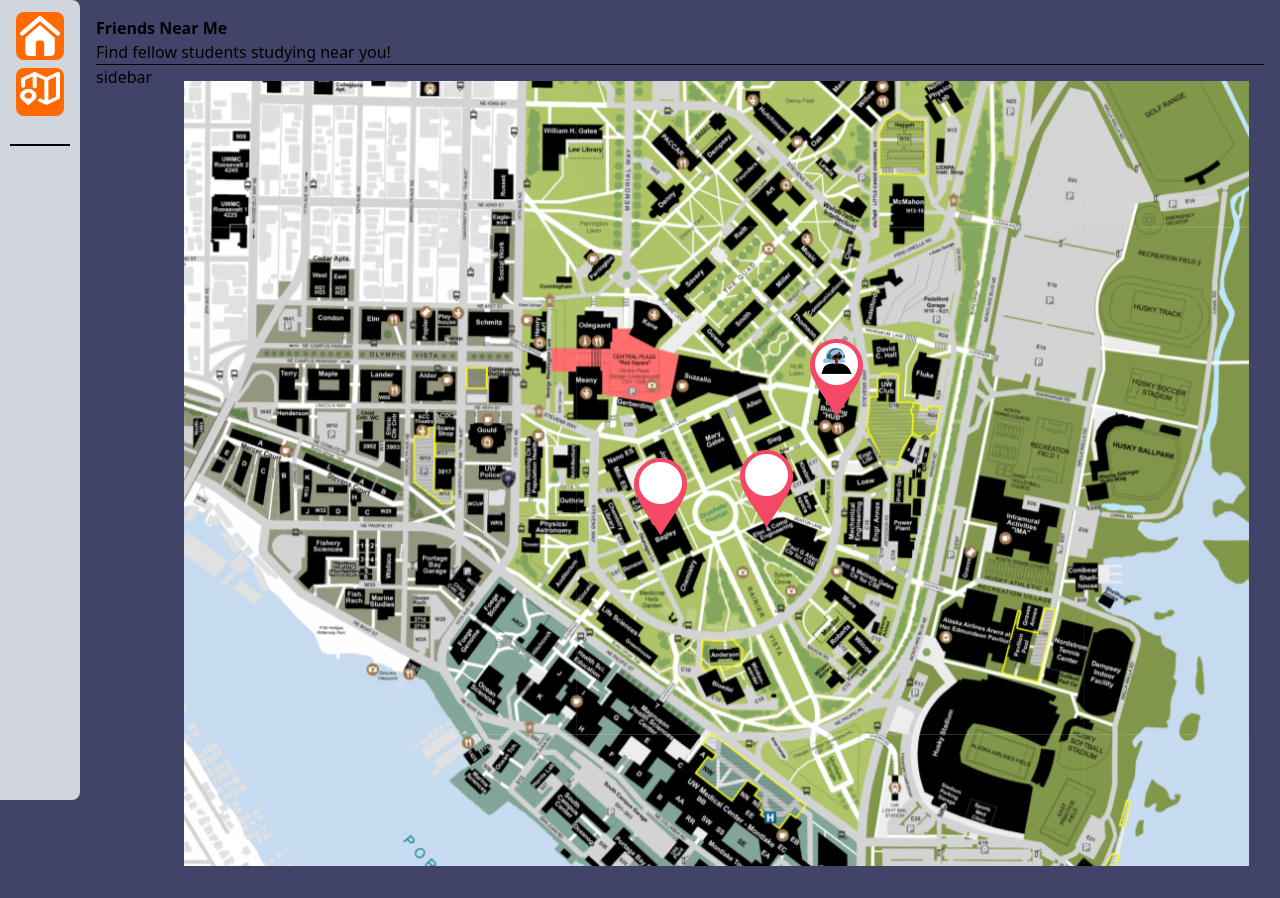
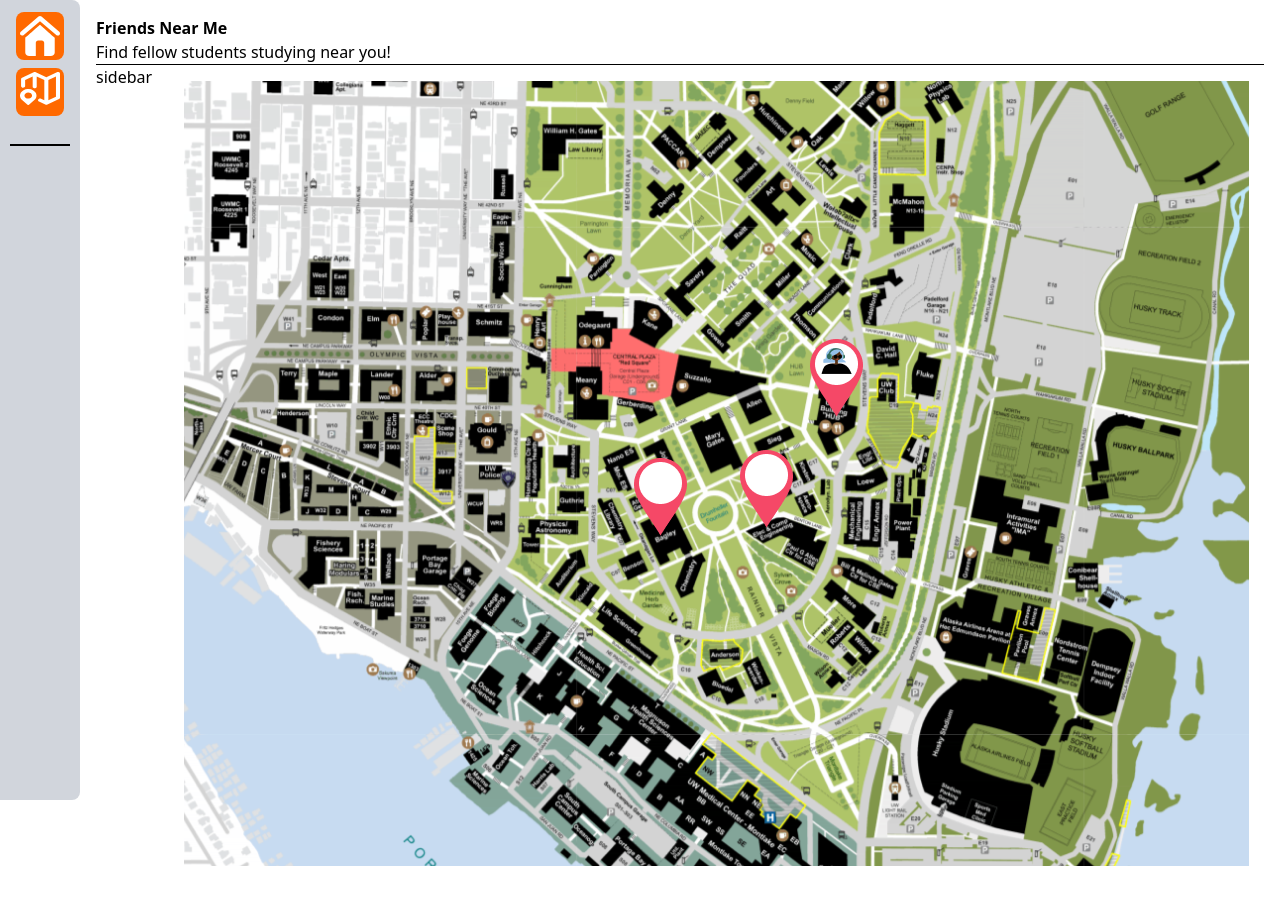
Before and after one commit to JimmyALiu/WINFO_13, a React (Vite) app: page / in a window 1280 px wide. Built offline with nearby package versions, Linux system fonts and the light colour scheme.

Commit message:
Update index.css

```diff
--- a/src/index.css
+++ b/src/index.css
@@ -2,5 +2,5 @@
 
 
 body {
-    background-color: #414369;
+    background-color: white;
 }
```
